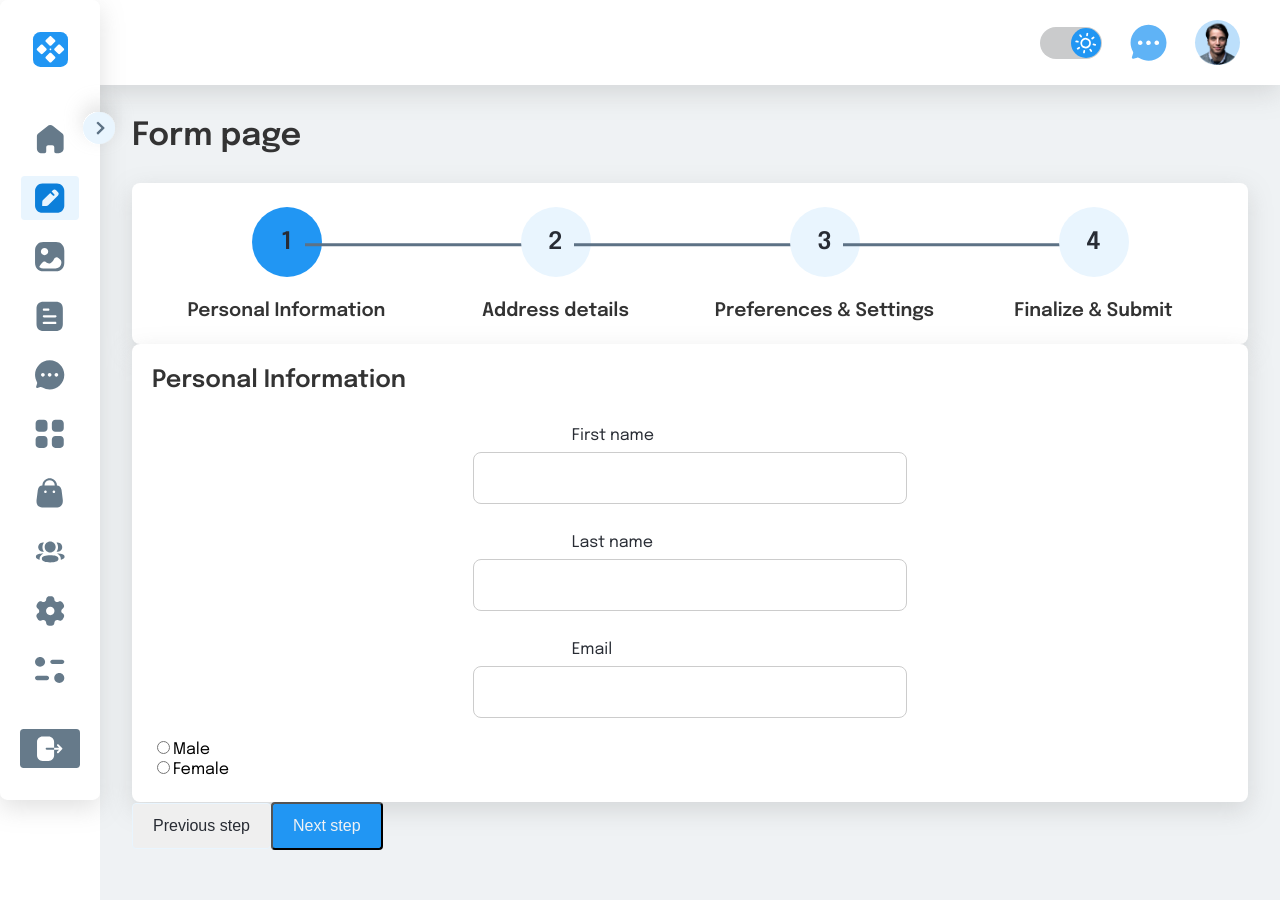
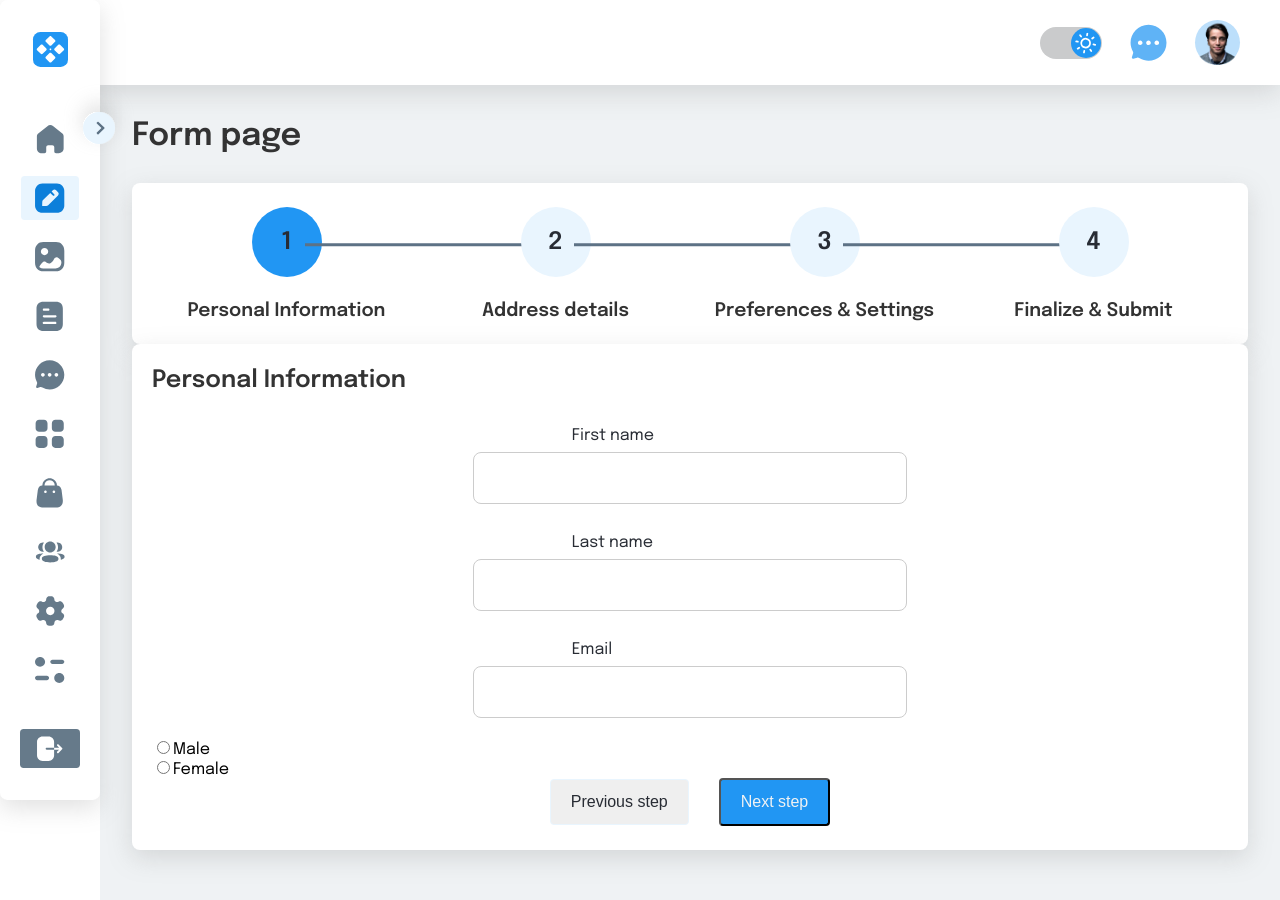
Before and after one commit to AlbinaBlazhko17/turbo, a React (Vite) app: page /form in a window 1280 px wide. Built offline with nearby package versions, Linux system fonts and the light colour scheme.

Commit message:
fix: buttons style

```diff
--- a/src/components/Button/Button.tsx
+++ b/src/components/Button/Button.tsx
@@ -1,8 +1,12 @@
 import cn from 'classnames';
 
 import style from './button.module.scss';
+import { useEffect } from 'react';
 
 function Button({children, appearance, className, ...props}: {children: string, appearance: 'outlined' | 'filled', className?: string}) {
+	useEffect(() =>{
+		console.log(className)
+	},[])
 	return(
 		<button className={cn(style.btn, className, {
 			[style['btn_outlined']]: appearance === 'outlined',
--- a/src/pages/FormPage/FormPage.tsx
+++ b/src/pages/FormPage/FormPage.tsx
@@ -79,9 +79,11 @@ function FormPage () {
 				<Steps currentStep={+currentStep} setCurrentStep={setCurrentStep}/>
 				<section>
 					<CustomForm currentStep={+currentStep} formik={formik} />
+					<div className={style.buttons}>
+						<Button appearance={+currentStep === 1? 'outlined': 'filled'} className={style[`buttons_right`]} onClick={handlePrevStep}>Previous step</Button>
+						<Button appearance={+currentStep !== 4? 'filled': 'outlined' } onClick={handleNextStep}>{currentStep !== 4? 'Next step': 'Finish'}</Button>
+					</div>
 				</section>
-				<Button appearance={currentStep === 1? 'outlined': 'filled'} onClick={handlePrevStep}>Previous step</Button>
-				<Button appearance={currentStep !== 4? 'filled': 'outlined' } onClick={handleNextStep}>{currentStep !== 4? 'Next step': 'Finish'}</Button>
 			</div>
 		</main>
 	)
--- a/src/pages/FormPage/formPage.module.scss
+++ b/src/pages/FormPage/formPage.module.scss
@@ -0,0 +1,8 @@
+.buttons {
+	display: flex;
+	justify-content: center;
+	align-items: center;
+	&_right{
+		margin-right: 30px;
+	}
+}
```
